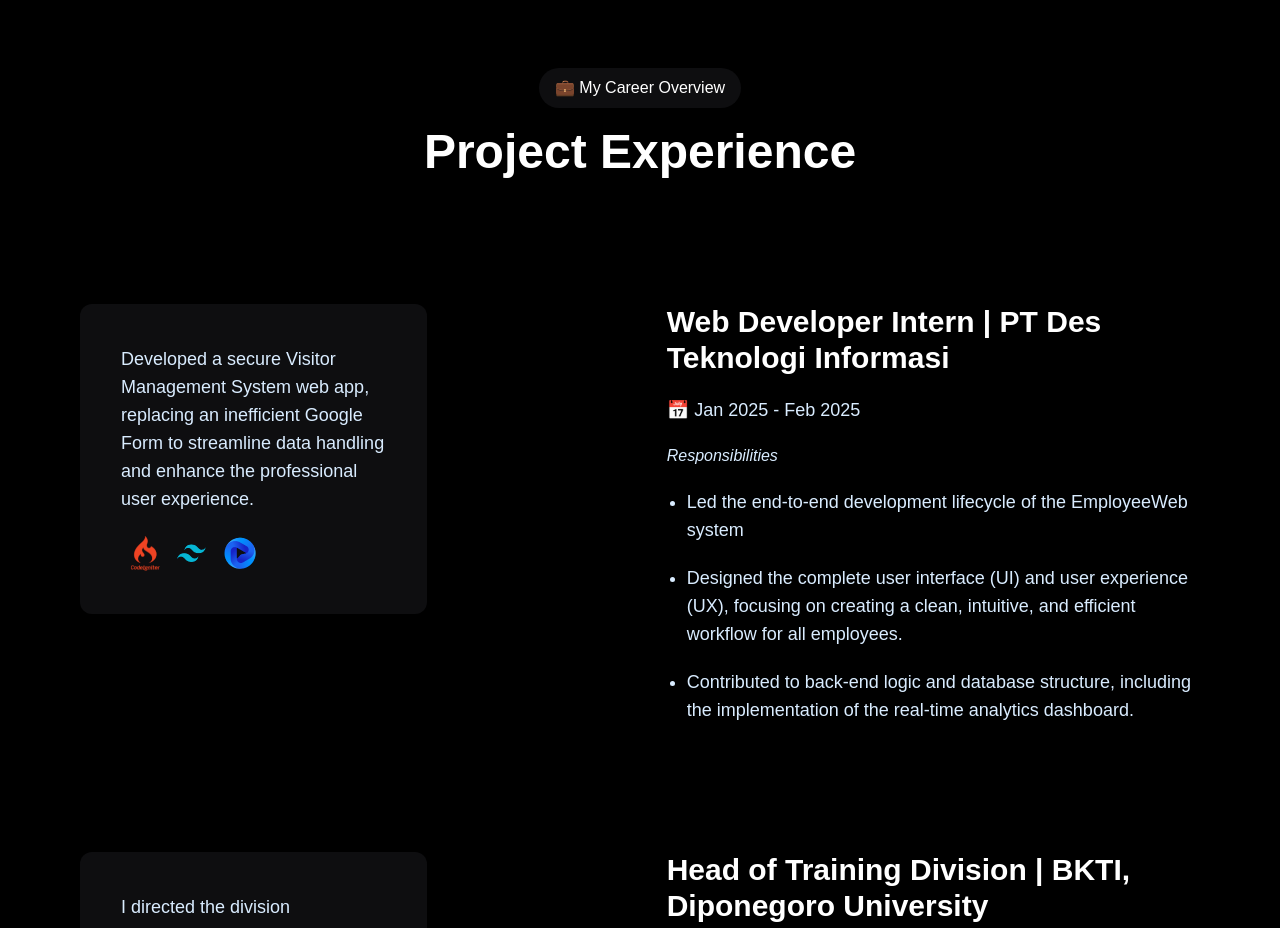
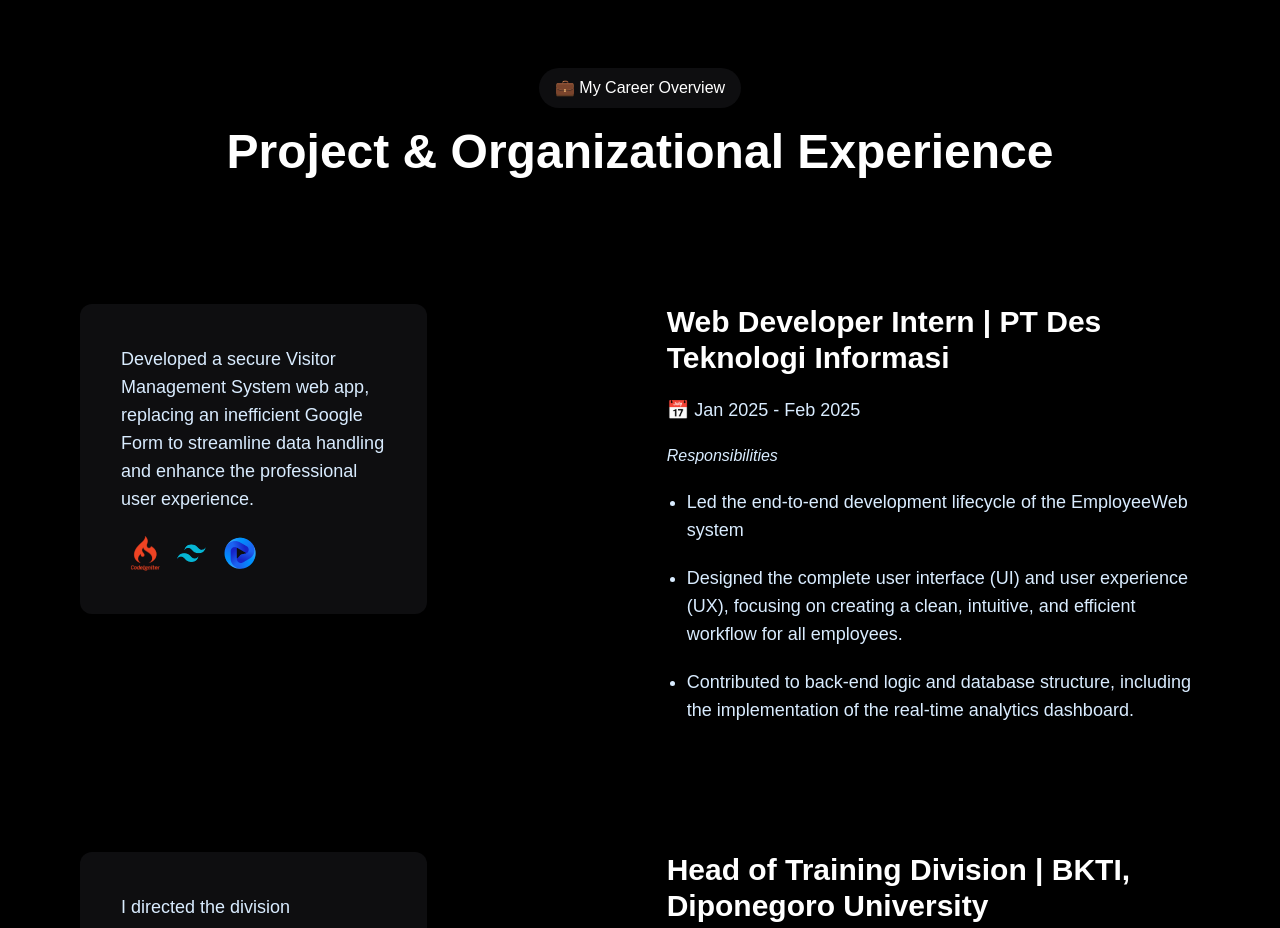
Before and after one commit to Rifqin-11/Portofolio, a React (Vite) app: page / in a window 1280 px wide. Shown: the part 3260-4188 px from the top of the page. Built offline with nearby package versions, Linux system fonts and the light colour scheme; a web font is replaced by a local one.

Commit message:
change experience title

```diff
--- a/src/sections/Experience.tsx
+++ b/src/sections/Experience.tsx
@@ -60,7 +60,7 @@ const ExperienceSection = () => {
     >
       <div className="w-full h-full md:px-20 px-5">
         <TitleHeader
-          title="Project Experience"
+          title="Project & Organizational Experience"
           sub="💼 My Career Overview"
         />
 
```
